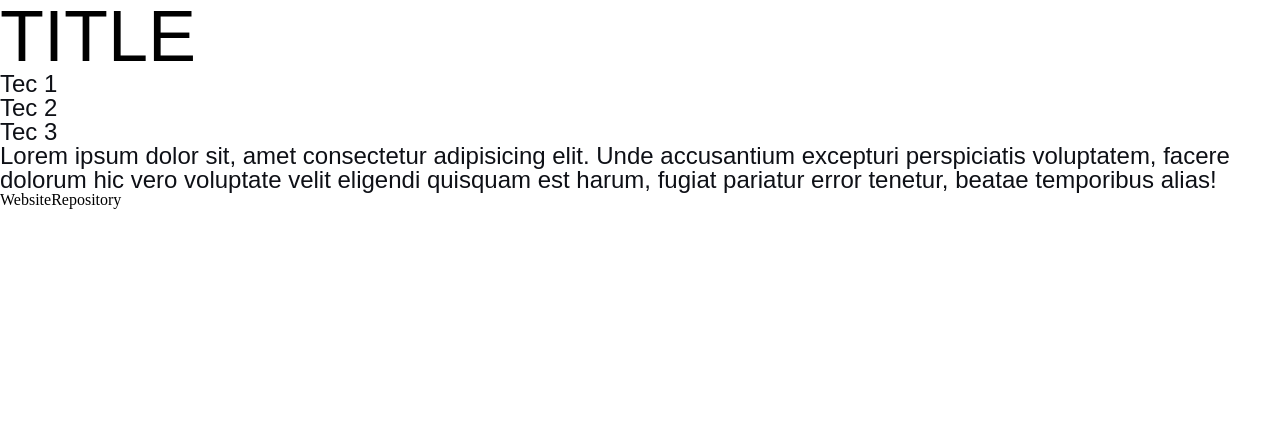
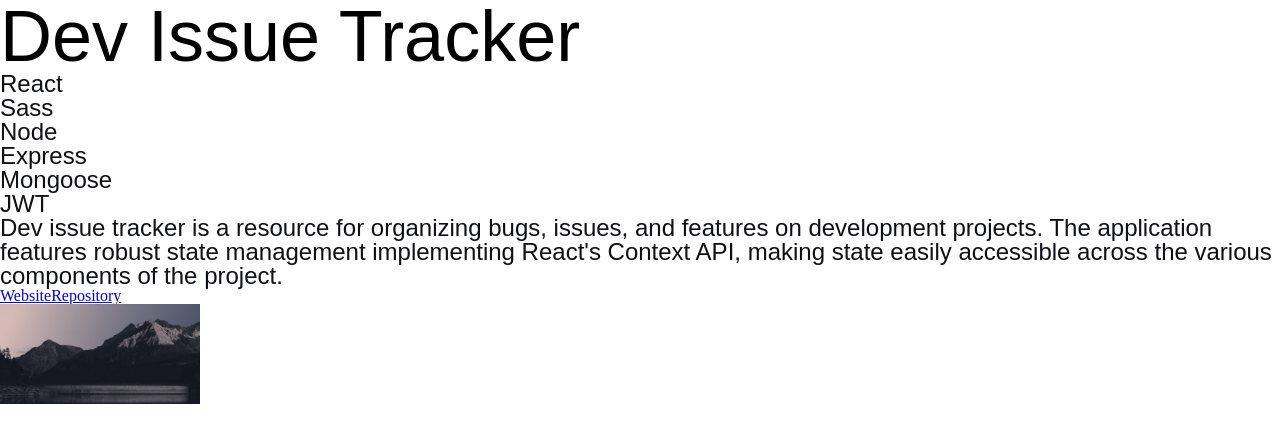
Before and after one commit to nbur4556/portfolio, a Next.js app: page /portfolio in a window 1280 px wide. Shown: the top 442 px of the page. Built offline with nearby package versions, Linux system fonts and the light colour scheme.

Commit message:
feat: populate content within a portfolio post

```diff
--- a/components/PortfolioPost.jsx
+++ b/components/PortfolioPost.jsx
@@ -1,21 +1,23 @@
-export const PortfolioPost = () => {
-    return <artcile>
-        <h1>TITLE</h1>
+import Image from "next/image";
+
+export const PortfolioPost = (props) => {
+    const { title, techList, websiteLink, repoLink, imageUrl, imageAlt } = props;
+
+    return <article>
+        <h1>{title}</h1>
         <ul>
-            <li>Tec 1</li>
-            <li>Tec 2</li>
-            <li>Tec 3</li>
+            {techList.map((tech, i) => {
+                return <li key={i}>{tech}</li>
+            })}
         </ul>
 
         <section>
-            <p>Lorem ipsum dolor sit, amet consectetur adipisicing elit. Unde accusantium excepturi
-                perspiciatis voluptatem, facere dolorum hic vero voluptate velit eligendi quisquam
-                est harum, fugiat pariatur error tenetur, beatae temporibus alias!</p>
+            {props.children}
 
-            <a>Website</a>
-            <a>Repository</a>
+            <a href={websiteLink} target="_blank" rel="noreferrer">Website</a>
+            <a href={repoLink} target="_blank" rel="noreferrer">Repository</a>
         </section>
 
-        <img />
-    </artcile>
+        <Image src={imageUrl} alt={imageAlt} width="200px" height="100px" />
+    </article>
 }
--- a/pages/portfolio/index.jsx
+++ b/pages/portfolio/index.jsx
@@ -2,7 +2,16 @@ import { PortfolioPost } from "../../components/PortfolioPost";
 
 const Portfolio = () => {
     return <main>
-        <PortfolioPost />
+        <PortfolioPost
+            title="Dev Issue Tracker"
+            techList={['React', 'Sass', 'Node', 'Express', 'Mongoose', 'JWT']}
+            websiteLink="https://devissuetracking.herokuapp.com/"
+            repoLink="https://github.com/nbur4556/issue_reporter"
+            imageUrl="/mountain_bg.png"
+            imageAlt="Mountain background temporary"
+        >
+            <p>Dev issue tracker is a resource for organizing bugs, issues, and features on development projects. The application features robust state management implementing React&apos;s Context API, making state easily accessible across the various components of the project.</p>
+        </PortfolioPost>
     </main>
 }
 
```
